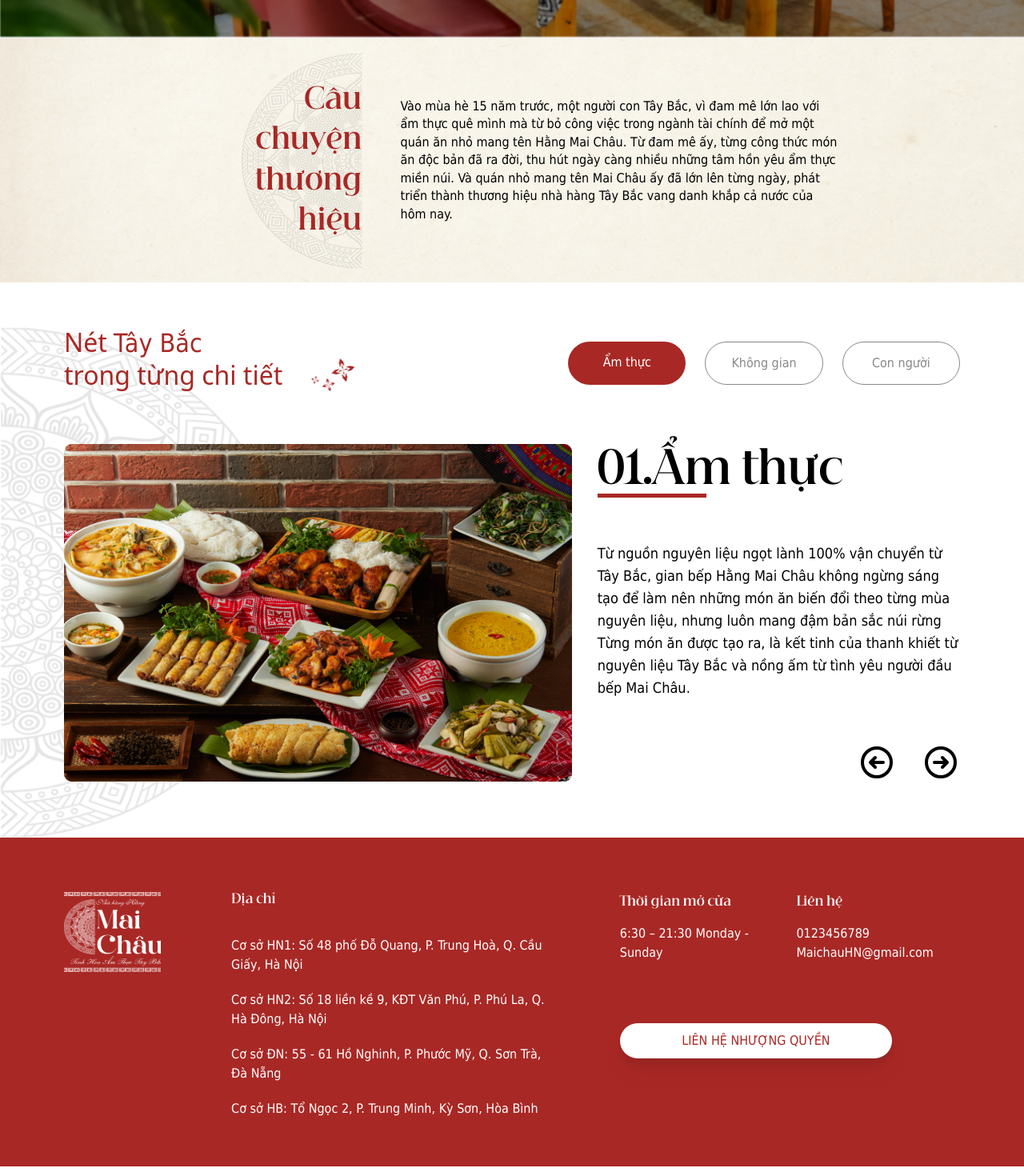
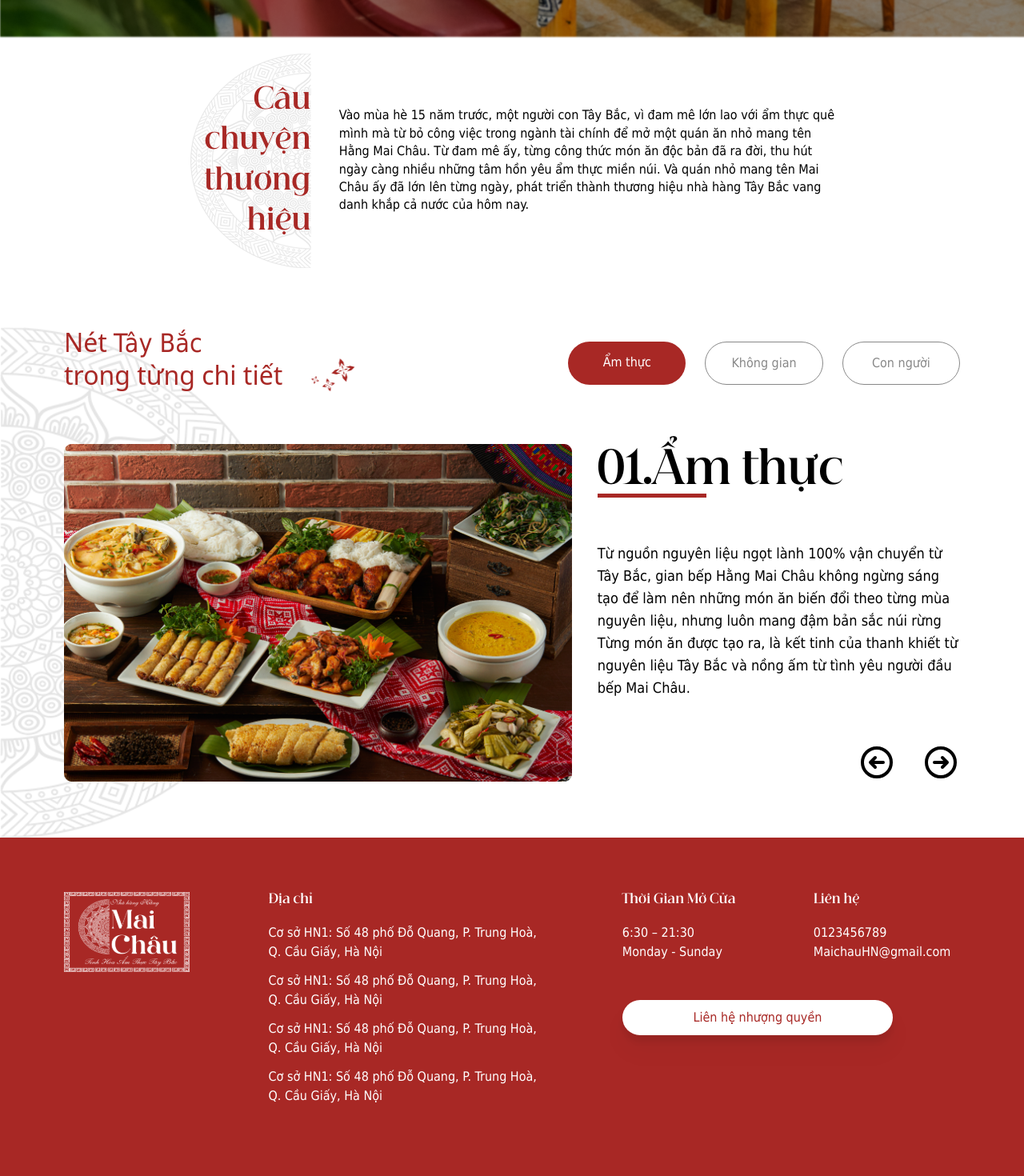
Before and after one commit to DOANCAOSON/maichau, a React (Vite) app: page / in a window 1280 px wide. Shown: the part 598-2068 px from the top of the page at 80% size. Built offline with nearby package versions, Linux system fonts and the light colour scheme; a web font is replaced by a local one.

Commit message:
add three

```diff
--- a/src/components/BannerHistory.jsx
+++ b/src/components/BannerHistory.jsx
@@ -13,18 +13,18 @@
                 <div>
                     <div
                         style={{
-                            backgroundImage: `url(${bannerHistory})`,
+                            background: `url(${bannerHistory}) contain `,
                         }}
-                        className="sm:h-[100%] h-[500px] lg:h-[305px] flex sm:py-[32px] py-[18px] bg-no-repeat  "
+                        className="sm:h-[100%] h-[305px] flex sm:py-[32px] py-[18px] bg-no-repeat"
                     >
                         <div className="w-[814px]  flex m-auto">
-                            <div className="flex gap-8 items-center sm:items-start m-auto ">
-                                <div className="overflow-hidden  sm:pl-px-[25px]  sm:pr-px-[20px] w-[30%] h-auto flex justify-end px-4 ">
+                            <div className="flex gap-[35px] items-center sm:items-start m-auto ">
+                                <div className="overflow-hidden sm:pl-px-[25px] sm:pr-px-[20px] w-[20%] h-auto flex justify-end">
                                     <div
                                         style={{
                                             background: `url(${cu}) no-repeat`,
                                             backgroundSize:
-                                                "cover",
+                                                "auto",
 
                                             transform:
                                                 isInView
@@ -43,7 +43,7 @@
                                         hiệu
                                     </div>
                                 </div>
-                                <div className="overflow-hidden w-[70%]">
+                                <div className="overflow-hidden w-[80%]">
                                     <p
                                         style={{
                                             transform:
--- a/src/components/Footers.jsx
+++ b/src/components/Footers.jsx
@@ -4,21 +4,19 @@
 export const Footers = () => {
     return (
         <div className="bg-primary h-auto pt-[68px] px-[20px] py-[40px]">
-            <div className="flex sm:flex-wrap gap-[88px] m-auto w-[1120px]">
-                <div className="sm:w-[100%]">
-                    <img
-                        className="w-[157px]  h-[100px] sm:h-[80px] sm:w-[126px]"
-                        src={logofooter}
-                    />
+            {/* <div className="flex m-auto w-[1121px]">
+                <div className="w-[157px] mr-[88px] h-[100px] sm:w-[126px] sm:h-[80px]">
+                    <img src={logofooter} />
                 </div>
-                <div className="flex-2 text-left text-color">
+
+                <div className="text-left text-color ">
                     <div className="font-BeautiqueDisplay mb-4 pb-[20px]">
                         Địa chỉ
                     </div>
-                    <div className="font-interRegular text-base mb-2 pb-[12px]">
+                    <p className="font-interRegular text-base mb-2 pb-[12px]">
                         Cơ sở HN1: Số 48 phố Đỗ Quang, P.
                         Trung Hoà, Q. Cầu Giấy, Hà Nội
-                    </div>
+                    </p>
                     <div className="font-interRegular text-base mb-2 pb-[12px]">
                         Cơ sở HN2: Số 18 liền kề 9, KĐT Văn
                         Phú, P. Phú La, Q. Hà Đông, Hà Nội
@@ -33,7 +31,7 @@
                     </div>
                 </div>
                 <div>
-                    <div className="flex-1 grid gap-4 lg:grid-cols-2 sm:grid-cols-1 pb-[32px]">
+                    <div className="grid gap-[88px] w-[352px] grid-cols-2 sm:grid-cols-1 pb-[32px]">
                         <div className="font-interRegular text-base text-color">
                             <div className="font-BeautiqueDisplay mb-4">
                                 Thời gian mở cửa
@@ -42,7 +40,7 @@
                                 6:30 – 21:30 Monday - Sunday
                             </div>
                         </div>
-                        <div className="font-interRegular text-base text-color pb-[32px]">
+                        <div className="w-[425px] font-interRegular text-base text-color pb-[32px]">
                             <div className="font-BeautiqueDisplay mb-4">
                                 Liên hệ
                             </div>
@@ -58,6 +56,63 @@
                         </button>
                     </div>
                 </div>
+            </div> */}
+
+            <div className="m-auto w-[1121px] flex gap-[99px]">
+                <img
+                    className="w-[157px] sm:w-[100%] "
+                    src={logofooter}
+                />
+                <div className="flex gap-[88px]">
+                    <div className="sm:w-[100%] text-left text-color">
+                        <ul className="font-BeautiqueDisplay mb-4 pb-[20px]">
+                            Địa chỉ
+                            <li className="my-[12px] mt-[20px] font-interRegular text-base">
+                                Cơ sở HN1: Số 48 phố Đỗ
+                                Quang, P. Trung Hoà, Q. Cầu
+                                Giấy, Hà Nội
+                            </li>
+                            <li className="my-[12px] font-interRegular text-base">
+                                Cơ sở HN1: Số 48 phố Đỗ
+                                Quang, P. Trung Hoà, Q. Cầu
+                                Giấy, Hà Nội
+                            </li>
+                            <li className="my-[12px] font-interRegular text-base">
+                                Cơ sở HN1: Số 48 phố Đỗ
+                                Quang, P. Trung Hoà, Q. Cầu
+                                Giấy, Hà Nội
+                            </li>
+                            <li className="my-[12px] font-interRegular text-base">
+                                Cơ sở HN1: Số 48 phố Đỗ
+                                Quang, P. Trung Hoà, Q. Cầu
+                                Giấy, Hà Nội
+                            </li>
+                        </ul>
+                    </div>
+                    <div className="sm:w-[100%]">
+                        <div className="flex gap-[88px] text-left text-color">
+                            <ul className="font-BeautiqueDisplay mb-4  pb-[20px] gap-[12px]">
+                                Thời Gian Mở Cửa
+                                <li className="my-[12px]  mt-[20px] font-interRegular text-base">
+                                    6:30 – 21:30 Monday -
+                                    Sunday
+                                </li>
+                            </ul>
+                            <ul className="font-BeautiqueDisplay">
+                                Liên hệ
+                                <li className="my-[12px]  mt-[20px] font-interRegular text-base">
+                                    0123456789
+                                    MaichauHN@gmail.com
+                                </li>
+                            </ul>
+                        </div>
+                        <div className="w-[100%]  text-color">
+                            <button className="text-colorText text-base drop-shadow-xl font-interBold  rounded-full  bg-color px-[20px] py-[10px] sm:w-[100%] h-[100%] lg:w-[80%]">
+                                Liên hệ nhượng quyền
+                            </button>
+                        </div>
+                    </div>
+                </div>
             </div>
         </div>
     );
--- a/src/components/Header.jsx
+++ b/src/components/Header.jsx
@@ -7,7 +7,7 @@
     return (
         <div className="w-[100%] flex justify-center bg-primary">
             <div className="w-[1120px] flex  items-center sm:w-[100%] sm:h-[73px] sm:px-[2px]">
-                <a href="#" className="w-[20%] ">
+                <a href="#" className="w-[15.8%] ">
                     <img
                         className="h-[126px] w-[126px] sm:w-[48px] sm:h-[31px] sm:ml-[20px] sm:mr-[4px]"
                         src={logo}
```
Also changed, not shown: src/components/Artircle.jsx (+0 -114 lines).
